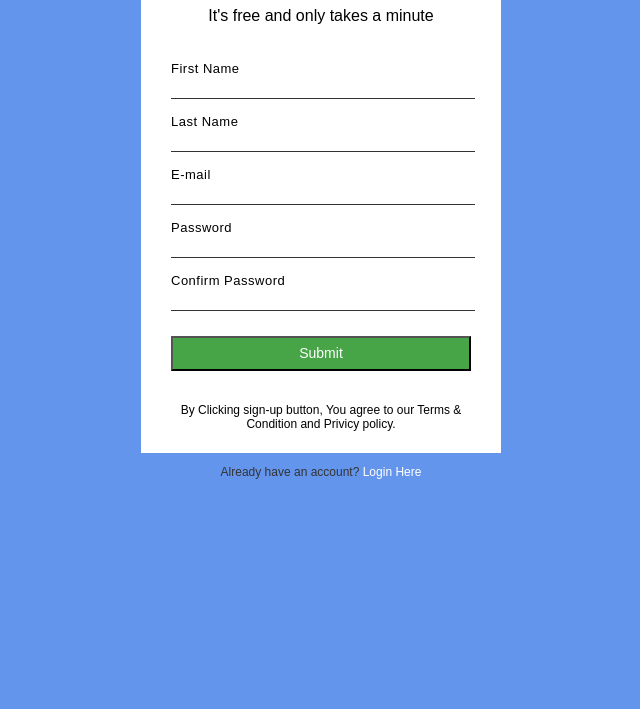
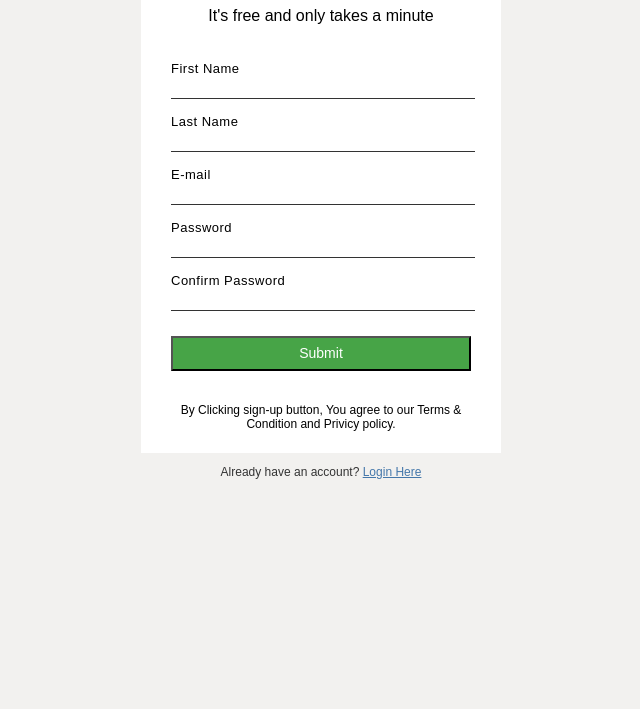
Before and after one commit to Dhiranjan/Sign-up-form, a plain HTML site: page index.html in a window 1280 px wide. Shown: the part 91-800 px from the top of the page, without its empty margins (319-959 px from the left). Drawn offline with Linux system fonts and the light colour scheme.

Commit message:
Initial commit

```diff
--- a/index.html
+++ b/index.html
@@ -7,8 +7,8 @@
     <title>Form</title>
     <style>
         body{
-            background-color:cornflowerblue;
             font-family:sans-serif;
+            background-color: rgba(242, 241, 239, 1);
         }
 
         .form-container{
@@ -72,9 +72,7 @@
         }
 
         footer a {
-            text-decoration: none;
-            color: #fff;
-
+            color:#47a;
         }
     </style>
 </head>
```
